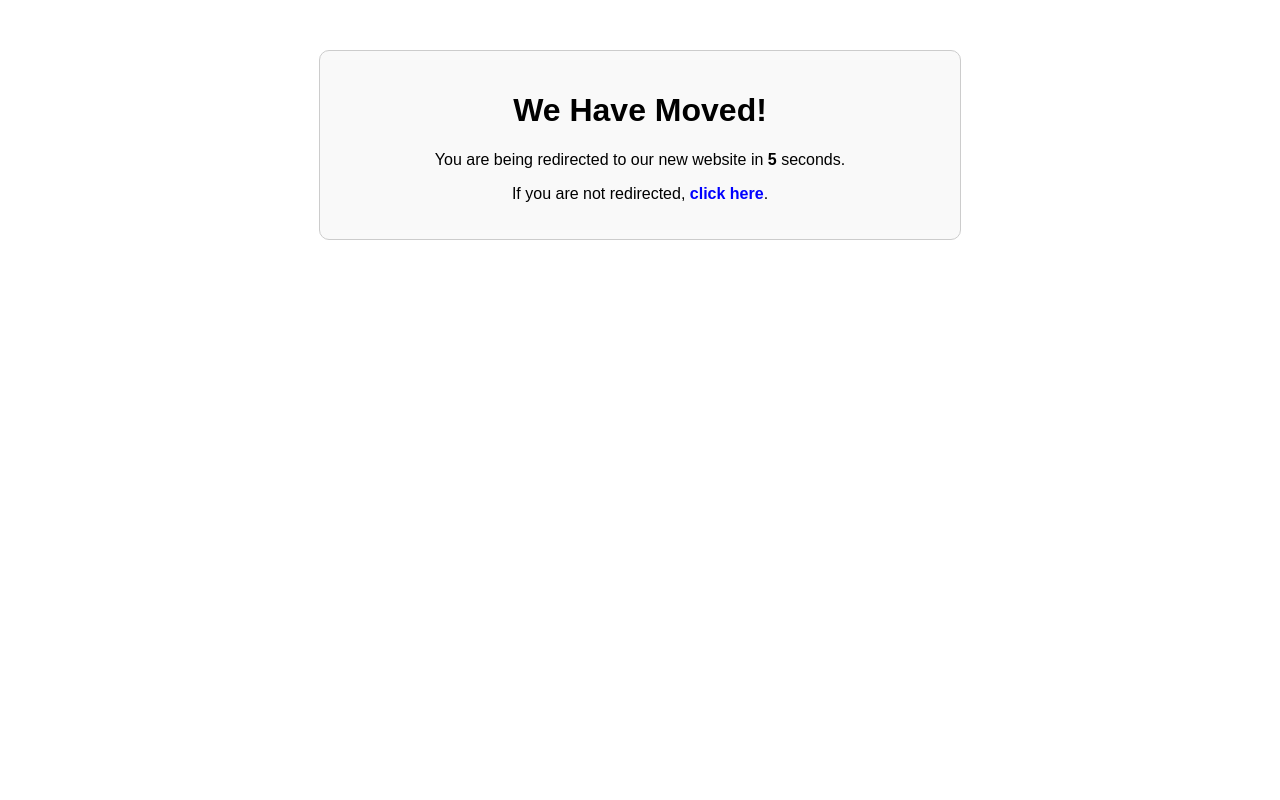
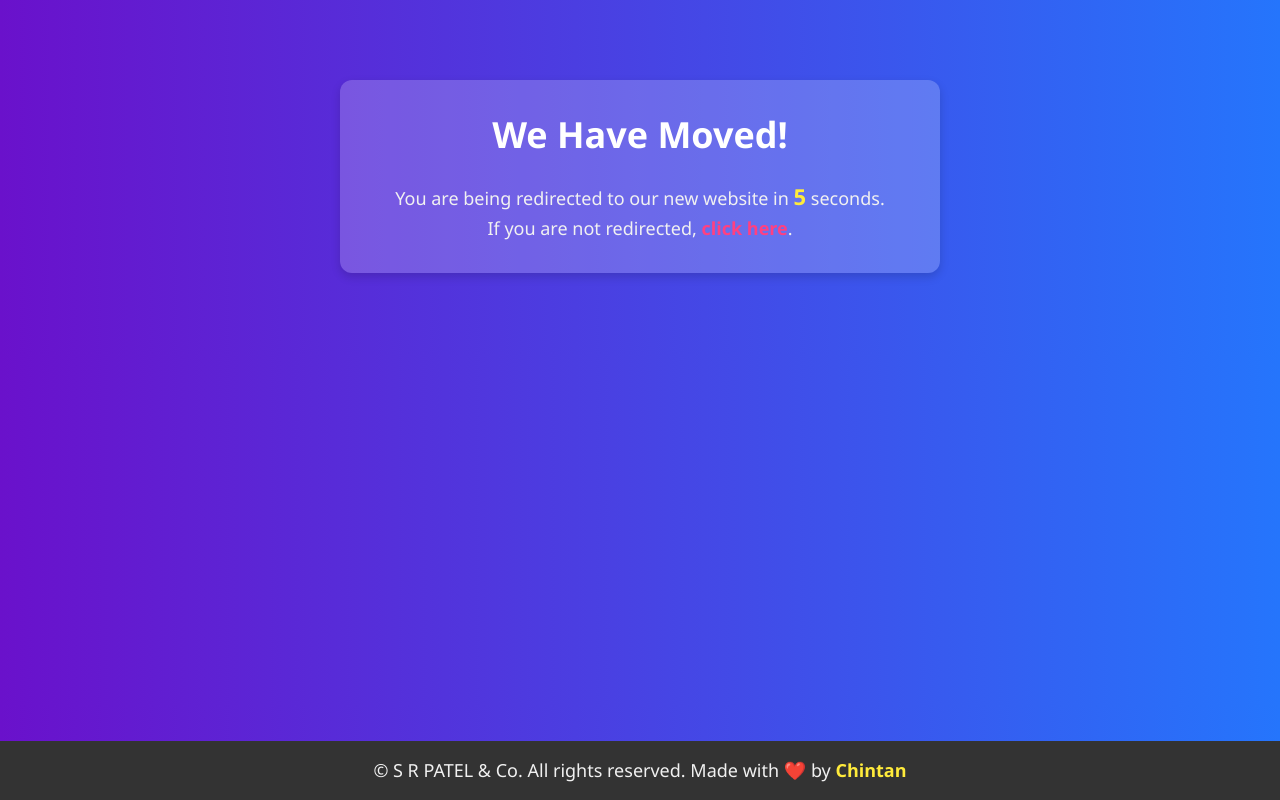
Before and after one commit to chintanpatel2220/srpatelco, a plain HTML site: page index.html in a window 1280 px wide. Drawn offline with Linux system fonts and the light colour scheme.

Commit message:
Update index.html

```diff
--- a/index.html
+++ b/index.html
@@ -5,27 +5,98 @@
     <meta name="viewport" content="width=device-width, initial-scale=1.0">
     <title>Redirect Notice</title>
     <style>
+        /* Reset some basic styles */
+        * {
+            margin: 0;
+            padding: 0;
+            box-sizing: border-box;
+        }
+
         body {
-            font-family: Arial, sans-serif;
+            font-family: 'Segoe UI', Tahoma, Geneva, Verdana, sans-serif;
+            background: linear-gradient(to right, #6a11cb, #2575fc);
+            color: #fff;
             text-align: center;
-            margin: 50px;
+            padding: 0;
+            margin: 0;
         }
+
         .container {
             max-width: 600px;
-            margin: auto;
-            padding: 20px;
-            border: 1px solid #ccc;
-            border-radius: 10px;
-            background-color: #f9f9f9;
+            margin: 80px auto;
+            padding: 30px;
+            border-radius: 12px;
+            background: rgba(255, 255, 255, 0.2);
+            box-shadow: 0 4px 10px rgba(0, 0, 0, 0.15);
         }
+
+        h1 {
+            font-size: 36px;
+            margin-bottom: 20px;
+            color: #fff;
+            font-weight: 700;
+        }
+
+        p {
+            font-size: 18px;
+            line-height: 1.6;
+            color: #f1f1f1;
+        }
+
+        strong {
+            font-size: 22px;
+            color: #ffeb3b;
+        }
+
         a {
-            color: blue;
+            color: #ff4081;
             text-decoration: none;
             font-weight: bold;
+            transition: color 0.3s ease;
+        }
+
+        a:hover {
+            color: #f50057;
+        }
+
+        .footer {
+            position: fixed;
+            bottom: 0;
+            width: 100%;
+            background-color: #333;
+            color: #fff;
+            padding: 15px;
+            text-align: center;
+            font-size: 14px;
+        }
+
+        .footer a {
+            color: #ffeb3b;
+            text-decoration: none;
+        }
+
+        @media (max-width: 768px) {
+            .container {
+                padding: 20px;
+            }
+
+            h1 {
+                font-size: 28px;
+            }
+
+            p {
+                font-size: 16px;
+            }
+
+            .footer {
+                font-size: 12px;
+                padding: 10px;
+            }
         }
     </style>
 </head>
 <body>
+
     <div class="container">
         <h1>We Have Moved!</h1>
         <p>You are being redirected to our new website in <strong id="timer">10</strong> seconds.</p>
@@ -46,6 +117,15 @@
                 window.location.href = "https://srpatelco.co.uk"; // Redirect to the new website
             }
         }, 1000); // Update the timer every second (1000 milliseconds)
+
+        // Update the footer year dynamically
+        const currentYear = new Date().getFullYear();
+        document.getElementById('current-year').textContent = currentYear;
     </script>
+
+    <div class="footer">
+        <p>&copy; <span id="current-year"></span> S R PATEL & Co. All rights reserved. Made with ❤️ by <a href="https://chintan.co.uk" target="_blank">Chintan</a></p>
+    </div>
+
 </body>
 </html>
```
